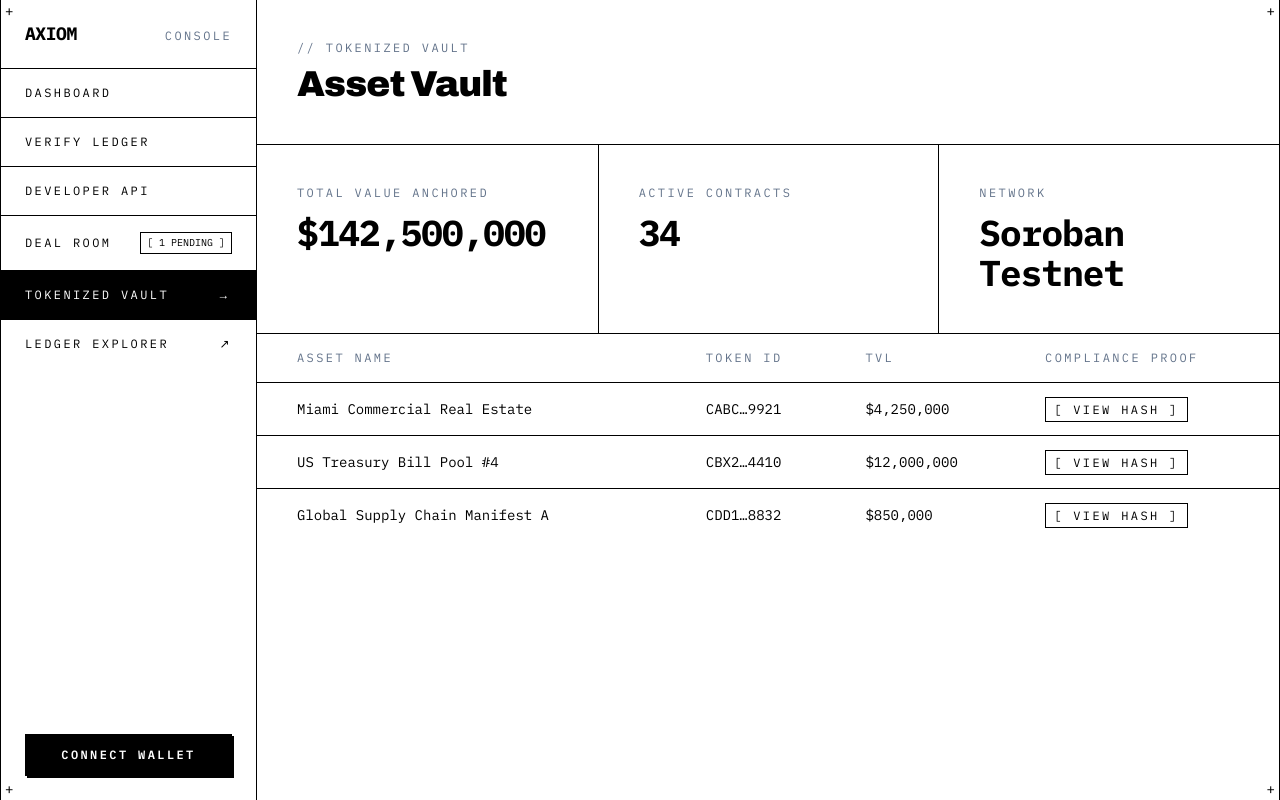
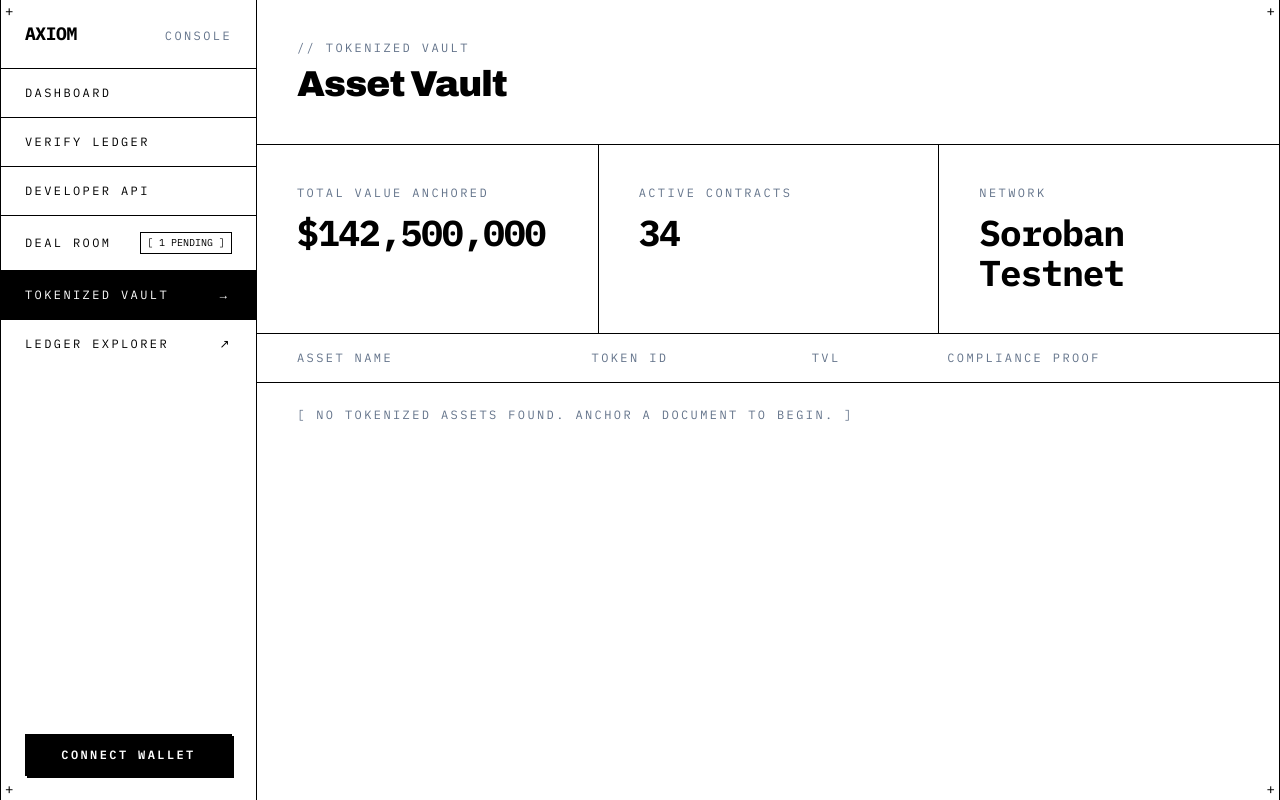
Before and after one commit to dot-enny/axiom-protocol, a Next.js app in the folder frontend/: page /dashboard/vault in a window 1280 px wide. Built offline with nearby package versions, Linux system fonts and the light colour scheme.

Commit message:
Wire the Asset Vault to real ledger records
Replaces the three hardcoded mock assets with real anchored documents;
Token ID and TVL are deterministically derived from the real hash so
they stay stable across reloads. View Hash now links to
/verify?hash=<real hash>.

```diff
--- a/frontend/components/vault/asset-ledger.tsx
+++ b/frontend/components/vault/asset-ledger.tsx
@@ -1,31 +1,26 @@
+"use client";
+
 import Link from "next/link";
-import { truncateMiddle } from "@/lib/format";
+import { useLedgerStore } from "@/lib/useLedgerStore";
 
-interface VaultAsset {
-  name: string;
-  tokenId: string;
-  tvl: string;
+// No real financial data exists per anchor yet, so the token ID and
+// TVL are deterministically derived from the real hash — same hash
+// always produces the same token ID/TVL, rather than being random on
+// every render, so the "unique financial asset" illusion holds up
+// across reloads.
+function deriveTokenId(hash: string): string {
+  return `TKN-${hash.slice(0, 8).toUpperCase()}`;
 }
 
-const VAULT_ASSETS: VaultAsset[] = [
-  {
-    name: "Miami Commercial Real Estate",
-    tokenId: "CABC5F3B9C1D2E4F6A8B0C2D4E6F8A0B2C4D6E8F0A2B4C6D89921",
-    tvl: "$4,250,000",
-  },
-  {
-    name: "US Treasury Bill Pool #4",
-    tokenId: "CBX27QYNF7SOWQ3GLR2BGMZEHXAVIRZA4KVWLTJJFC7MGXUA4410",
-    tvl: "$12,000,000",
-  },
-  {
-    name: "Global Supply Chain Manifest A",
-    tokenId: "CDD1QP2KPQGKIHYJGXNUIYOMHARUARCA7DJT5FO2FFOOKY8832",
-    tvl: "$850,000",
-  },
-];
+function deriveMockTvl(hash: string): string {
+  const seed = parseInt(hash.slice(0, 8), 16) || 0;
+  const value = 50_000 + (seed % 9_950_000);
+  return `$${value.toLocaleString("en-US")}`;
+}
 
 export function AssetLedger() {
+  const records = useLedgerStore();
+
   return (
     <div className="overflow-x-auto">
       <table className="w-full min-w-[760px] border-collapse whitespace-nowrap font-mono text-sm">
@@ -46,21 +41,32 @@ export function AssetLedger() {
           </tr>
         </thead>
         <tbody className="divide-y divide-black">
-          {VAULT_ASSETS.map((asset) => (
-            <tr key={asset.tokenId}>
-              <td className="px-6 py-4 md:px-10">{asset.name}</td>
-              <td className="px-6 py-4">{truncateMiddle(asset.tokenId, 4, 4)}</td>
-              <td className="px-6 py-4">{asset.tvl}</td>
+          {records.length === 0 ? (
+            <tr>
+              <td
+                colSpan={4}
+                className="px-6 py-6 font-mono text-xs uppercase tracking-widest text-slate-500 md:px-10"
+              >
+                {"[ NO TOKENIZED ASSETS FOUND. ANCHOR A DOCUMENT TO BEGIN. ]"}
+              </td>
+            </tr>
+          ) : (
+            records.map((record) => (
+              <tr key={record.id}>
+                <td className="px-6 py-4 md:px-10">{record.filename}</td>
+                <td className="px-6 py-4">{deriveTokenId(record.hash)}</td>
+                <td className="px-6 py-4">{deriveMockTvl(record.hash)}</td>
                 <td className="px-6 py-4">
                   <Link
-                  href="/verify"
+                    href={{ pathname: "/verify", query: { hash: record.hash } }}
                     className="border border-black px-2 py-1 text-xs uppercase tracking-widest transition-colors duration-100 hover:bg-black hover:text-white"
                   >
                     {"[ View Hash ]"}
                   </Link>
                 </td>
               </tr>
-          ))}
+            ))
+          )}
         </tbody>
       </table>
     </div>
```
Lines whose indentation alone changed are shown as unchanged.
